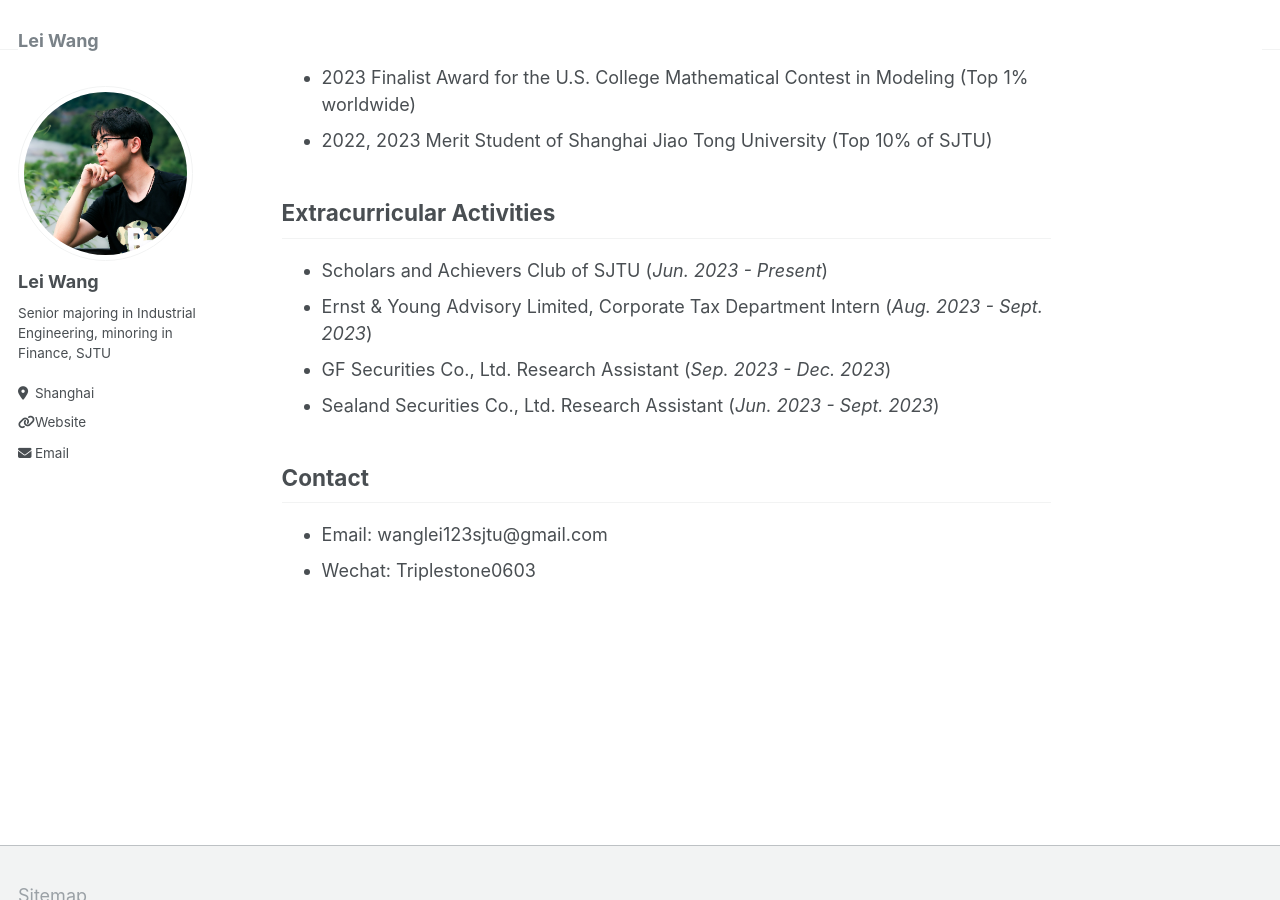
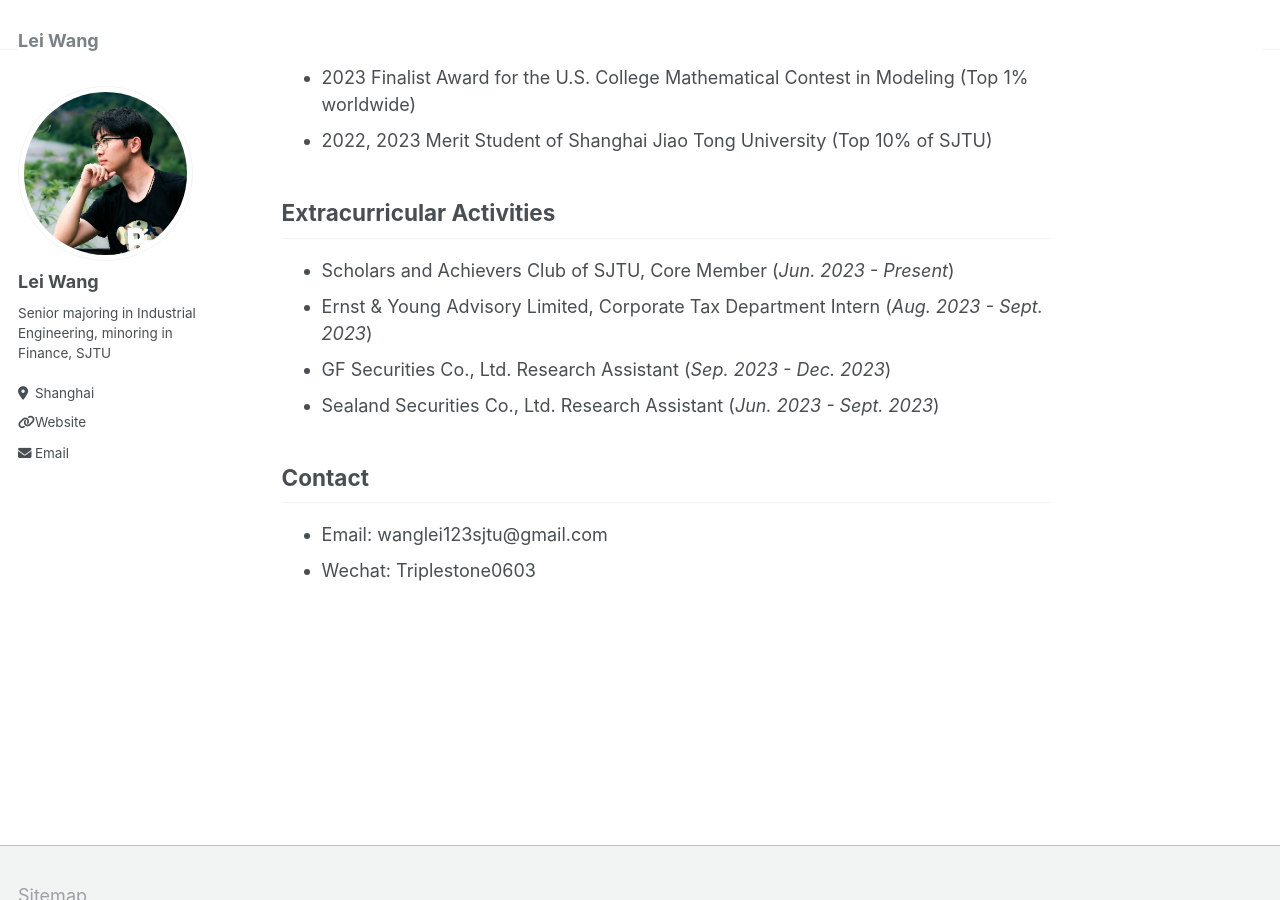
Before and after one commit to Wanglei123SJTU/Wanglei123SJTU.github.io, a Jekyll site: the page built from _pages/about.md, in a window 1280 px wide and 900 px high, scrolled down 2586 px. Built offline with Jekyll 4.4.1, drawn with Linux system fonts in a browser that asks for light colours.

Commit message:
Update about.md

```diff
--- a/_pages/about.md
+++ b/_pages/about.md
@@ -75,7 +75,7 @@ Selected Awards
 
 Extracurricular Activities
 ------
-* Scholars and Achievers Club of SJTU                                                               (_Jun. 2023 - Present_)
+* Scholars and Achievers Club of SJTU, Core Member                                                 (_Jun. 2023 - Present_)
 * Ernst & Young Advisory Limited, Corporate Tax Department Intern                                 (_Aug. 2023 - Sept. 2023_)
 * GF Securities Co., Ltd.   Research Assistant                                                  (_Sep. 2023 - Dec. 2023_)
 * Sealand Securities Co., Ltd. Research Assistant                                             (_Jun. 2023 - Sept. 2023_)
```
